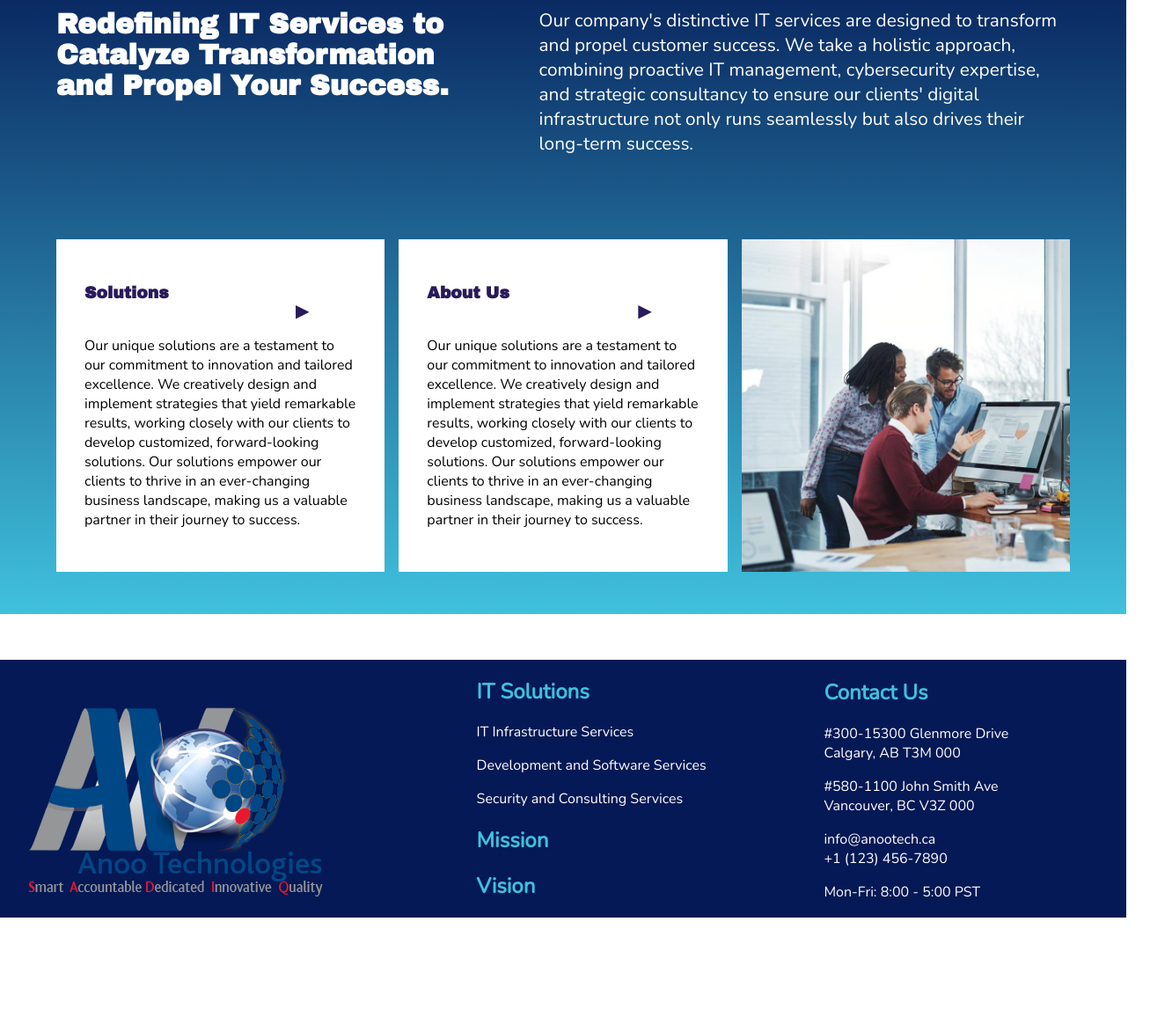
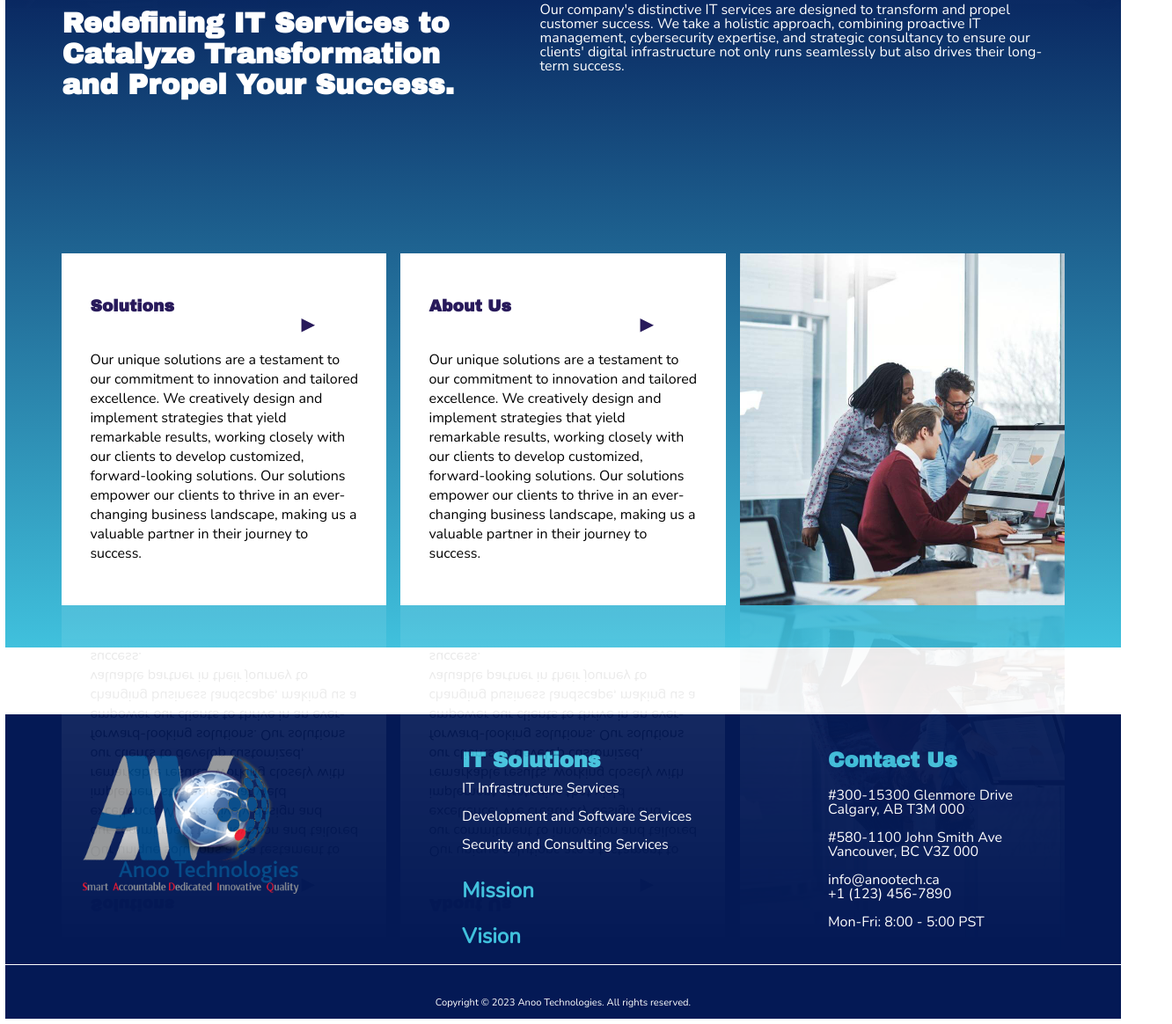
Before and after one commit to sadiqbehzad/anootech, a plain HTML site: page home.html in a window 1280 px wide. Shown: the part 851-2015 px from the top of the page at 88% size, 1332 px wide, since content can reach past the window. Before the commit the page ends 1894 px from the top, so only its background shows below. Drawn offline with nearby package versions, Linux system fonts and the light colour scheme.

Commit message:
221023 14:26

```diff
--- a/home.html
+++ b/home.html
@@ -100,9 +100,7 @@
     </div>
     <div class="slogan">
       <h1>
-        Your <span style="color: #40c1dd">Digital</span> Success, Our
-        <span style="color: #40c1dd">IT</span> Mastery<span
-          style="color: #40c1dd"
+        Your <span>Digital</span> Success, Our <span>IT</span> Mastery<span
           >.</span
         >
       </h1>
@@ -152,7 +150,7 @@
             Redefining IT Services to Catalyze Transformation and Propel Your
             Success.
           </h1>
-          <p style="font-family: 'Nunito', sans-serif; font-size: 1.3rem">
+          <p>
             Our company's distinctive IT services are designed to transform and
             propel customer success. We take a holistic approach, combining
             proactive IT management, cybersecurity expertise, and strategic
@@ -161,15 +159,11 @@
           </p>
         </div>
         <div class="secondSection">
-          <div style="background-color: white; padding: 2rem">
-            <h3
-              style="
-                font-family: 'Archivo Black', sans-serif;
-                color: rgb(40, 26, 91);
-              "
-            >
+          <a href="#">
+            <div class="solutions">
+              <h3>
                 Solutions
-              <span style="margin-left: 15rem">▶</span>
+                <span>▶</span>
               </h3>
               <p>
                 Our unique solutions are a testament to our commitment to
@@ -177,68 +171,53 @@
                 implement strategies that yield remarkable results, working
                 closely with our clients to develop customized, forward-looking
                 solutions. Our solutions empower our clients to thrive in an
-              ever-changing business landscape, making us a valuable partner in
-              their journey to success.
+                ever-changing business landscape, making us a valuable partner
+                in their journey to success.
               </p>
             </div>
-          <div style="background-color: white; padding: 2rem">
-            <h3
-              style="
-                font-family: 'Archivo Black', sans-serif;
-                color: rgb(40, 26, 91);
-              "
-            >
-              About Us <span style="margin-left: 15rem">▶</span>
-            </h3>
+          </a>
+          <a href="#">
+            <div class="aboutus">
+              <h3>About Us <span>▶</span></h3>
               <p>
                 Our unique solutions are a testament to our commitment to
                 innovation and tailored excellence. We creatively design and
                 implement strategies that yield remarkable results, working
                 closely with our clients to develop customized, forward-looking
                 solutions. Our solutions empower our clients to thrive in an
-              ever-changing business landscape, making us a valuable partner in
-              their journey to success.
+                ever-changing business landscape, making us a valuable partner
+                in their journey to success.
               </p>
             </div>
-          <div
-            style="
-              background-color: white;
-              padding: 2rem;
-              background-image: url('pics/office.jpg');
-              background-size: cover;
-            "
-          ></div>
+          </a>
+
+          <div class="officePic"></div>
         </div>
       </div>
     </div>
 
     <footer class="footer">
+      <div class="firstSection">
         <img src="pics/Logo.png" alt="Logo" />
         <div>
-        <h2 style="color: #40c1dd">IT Solutions</h2>
-        <a href="#" style="text-decoration: none; color: white"
-          ><p>IT Infrastructure Services</p></a
-        >
-        <a href="#" style="text-decoration: none; color: white"
-          ><p>Development and Software Services</p></a
-        >
-        <a href="#" style="text-decoration: none; color: white"
-          ><p>Security and Consulting Services</p></a
-        >
-        <a href="#" style="text-decoration: none; color: white"
-          ><h2 style="color: #40c1dd">Mission</h2></a
-        >
-        <a href="#" style="text-decoration: none; color: white"
-          ><h2 style="color: #40c1dd">Vision</h2></a
-        >
+          <h2>IT Solutions</h2>
+          <a href="#">IT Infrastructure Services</a><br />
+          <a href="#">Development and Software Services</a><br />
+          <a href="#">Security and Consulting Services</a><br />
+          <a href="#"><h2>Mission</h2></a>
+          <a href="#"><h2>Vision</h2></a>
         </div>
         <div>
-        <h2 style="color: #40c1dd">Contact Us</h2>
+          <h2>Contact Us</h2>
           <p>#300-15300 Glenmore Drive<br />Calgary, AB T3M 000</p>
           <p>#580-1100 John Smith Ave<br />Vancouver, BC V3Z 000</p>
           <p>info@anootech.ca<br />+1 (123) 456-7890</p>
           <p>Mon-Fri: 8:00 - 5:00 PST</p>
         </div>
+      </div>
+      <div class="copyright">
+        <p>Copyright &copy 2023 Anoo Technologies. All rights reserved.</p>
+      </div>
     </footer>
   </body>
 </html>
--- a/index.css
+++ b/index.css
@@ -2,10 +2,9 @@ html, body{
     display: flex;
     flex-direction: column;
     min-height: 100vh;
-    margin: 0;
+    margin: 0.2rem;
     font-family: 'Nunito', sans-serif;
-    background-size:cover;
-    background-attachment: fixed;
+
 
   }
 .top {
@@ -187,30 +186,35 @@ nav ul :hover {
 
 .slogan{
   display: flex;
-  justify-content: center;
+  justify-content:center;
   width: 100%;
-  margin: auto;
   font-size: x-large;
   font-family: 'Archivo Black', sans-serif;
   color:rgb(40, 26, 91);
+  padding: 2rem 0rem 0rem 0rem;
+
+}
+.slogan h1 {
+  margin-bottom: 1.5rem;
+}
+.slogan span {
+  color: #40c1dd;
 }
 
-
 .pictureGroups {
-  margin-top: 0%;
   display: grid;
   grid-template-columns: auto auto auto;
-  gap: 6%;
+  gap: 4%;
   justify-content: center;
   z-index: 1;
-  margin-left: 0px;
-  /* width: 100%; */
+  padding: 0rem 0rem 2rem 0rem;
+  width:100%;
 
 
 
 }
 
-.group1 {
+.pictureGroups .group1 {
   display:grid;
   grid-template-columns: repeat(2,205px);
   align-items: center;
@@ -218,7 +222,7 @@ nav ul :hover {
 
 }
 
-.group2 {
+.pictureGroups .group2 {
   display:grid;
   grid-template-columns: repeat(2,205px);
   align-items: center;
@@ -227,7 +231,7 @@ nav ul :hover {
 
 }
 
-.group3 {
+.pictureGroups .group3 {
   display:grid;
   grid-template-columns: repeat(2,205px);
   align-items: center;
@@ -328,7 +332,6 @@ nav ul :hover {
 .gradient-section {
   background-color:#041955;
   background-image: linear-gradient(#041955, #40c1dd);
-  margin-top: 5%;
   align-items: center;
   margin-left: auto;
   margin-right: auto;
@@ -340,6 +343,7 @@ nav ul :hover {
   grid-template-rows: .75fr 1fr;
   margin-left: auto;
   margin-right: auto;
+  width: 100%;
 }
 .firstSection {
   display: grid;
@@ -349,25 +353,103 @@ nav ul :hover {
   font-family: 'Archivo Black', sans-serif;
   padding:4rem 4rem 1rem 4rem;
 }
-
+.firstSection p {
+  font-family: 'Nunito', sans-serif;
+  font-size: 1.3rem;
+}
 .secondSection {
   display: grid;
   grid-template-columns: 1fr 1fr 1fr;
   padding:1rem 4rem 3rem 4rem;
   gap: 1rem;
 }
+.secondSection a {
+  text-decoration: none;
+  color: black;
+}
+.secondSection h3 {
+  font-family: 'Archivo Black', sans-serif;
+  color: rgb(40, 26, 91);
+}
+.secondSection span {
+  margin-left: 15rem;
+}
+.secondSection .solutions {
+  background-color: white;
+  padding: 2rem;
+  -webkit-box-reflect: below 0px linear-gradient(to bottom, rgba(0,0,0,0.0), rgba(0,0,0,0.1));
+}
+.secondSection .aboutus {
+  background-color: white;
+  padding: 2rem;
+  -webkit-box-reflect: below 0px linear-gradient(to bottom, rgba(0,0,0,0.0), rgba(0,0,0,0.1));
+}
+.secondSection .officePic {
+  background-color: white;
+  padding: 2rem;
+  background-image: url('pics/office.jpg');
+  background-size: cover;
+  -webkit-box-reflect: below 0px linear-gradient(to bottom, rgba(0,0,0,0.0), rgba(0,0,0,0.1));
+
+}
+.secondSection :hover {
+  background-color: beige;
+}
 
 
 
-.footer {
+footer {
+  display: grid;
+  grid-template-rows: auto auto;
+  width: 100%;
+  background-color: #041955;
+  align-items: center;
+  margin-top:6%;
+  bottom: 0;
+  padding: 0rem 0rem 0rem 0rem;
+
+}
+footer .firstSection {
   display: grid;
   grid-template-columns: auto auto auto;
-  width: 100%;
-  height: 10%;
-  background-color: #041955;
+  padding-top: 1rem;
+}
+.firstSection img {
+  width: 300px;
+}
+.firstSection h2 {
+  color: #40c1dd;
+  margin-bottom: 0;
+  line-height: 2rem;
+}
+.firstSection a {
+  text-decoration: none;
   color: white;
-  align-items: center;
-  margin-top:4%;
-  bottom: 0;
+  font-family: 'Nunito', sans-serif;
+  font-size: 1rem;
+  line-height: 2rem;
+
 
 }
+.firstSection p {
+  color: white;
+  font-family: 'Nunito', sans-serif;
+  font-size: 1rem;
+  line-height: 1rem;
+
+}
+.copyright {
+  display: grid;
+  grid-template-columns: auto;
+  border-top: 1px solid white;
+  align-items: center;
+  justify-content: center;
+  padding-top: 1.5rem;
+}
+
+.copyright p {
+  color: white;
+  font-family: 'Nunito', sans-serif;
+  font-size: 0.7rem;
+  /* margin-left: 2rem; */
+}
```
Lines whose indentation alone changed are shown as unchanged.
